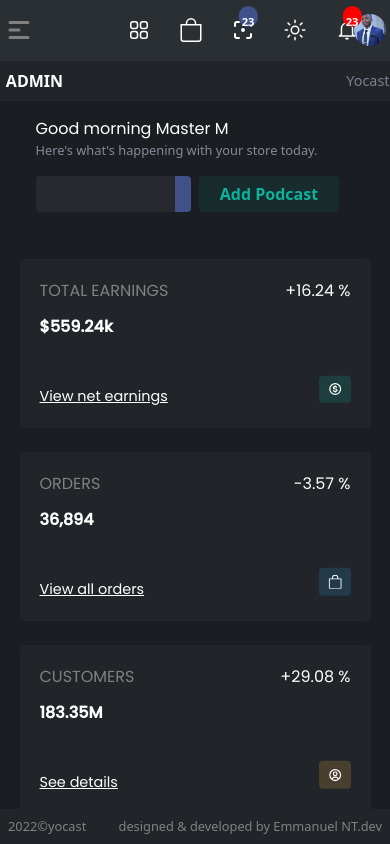
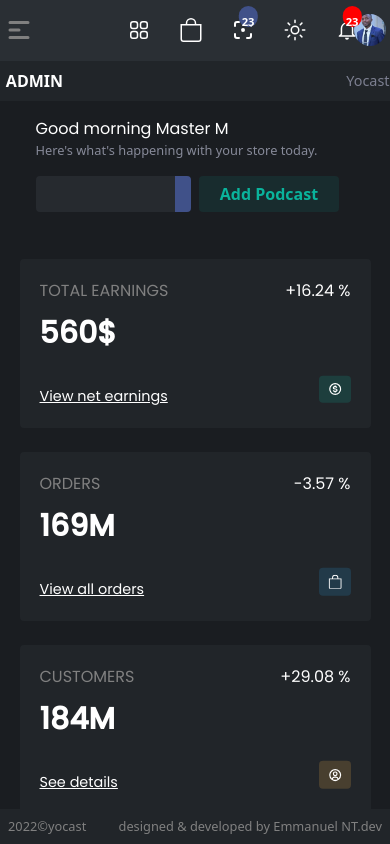
Before and after one commit to valens200/yocast, a React (Vite) app: page / in a window 390 px wide. Built offline with nearby package versions, Linux system fonts and the light colour scheme.

Commit message:
[feat]: responsiveness

```diff
--- a/src/components/homeComponents/AnalyticsCards.tsx
+++ b/src/components/homeComponents/AnalyticsCards.tsx
@@ -1,10 +1,37 @@
-import React from 'react'
-import { useSelector } from 'react-redux'
+import React, { useEffect, useState } from 'react'
+import { useDispatch, useSelector } from 'react-redux'
+import { cardType } from '../../types/appTypes';
 import { RootState } from '../../store'
-
+import { initialCardValues } from '../../features/pageSlice';
+import { castDraft } from 'immer';
 function AnalyticsCards() {
     const analyticsCards = useSelector((store: RootState) => store.page.analyticsCards);
     const isDarkMode = useSelector((store: RootState) => store.page.isDarkMode);
+    const[count, setCount] = useState(0);
+    const dispatch = useDispatch();
+    const getValue = (card: cardType, index: number) => {
+        if(index === 0 ||  index === 3){
+            return `${card.value}$`
+        }else{
+            return `${card.value}M`
+        }
+    }
+    let areEqual = 1;
+    useEffect(() => {
+        const timer = setTimeout(() => {
+            dispatch(initialCardValues(null));
+            setCount(count + 1);
+        },3)
+        for(let i=0; i< analyticsCards.length;i++){
+            if(analyticsCards[i].count != analyticsCards[i].value){
+                areEqual = 0;
+            }
+        }
+        if(areEqual == 1){
+            clearTimeout(timer)
+        }
+    }, [count])
+
     return (
         <div className='text-white items-center md:space-y-0 space-y-6  font-poppins  md:h-[100%] flex flex-col md:flex-row justify-between md:w-[95%] w-[90%]  mx-auto '>
             {analyticsCards.map((card, index) => (
@@ -15,7 +42,7 @@ function AnalyticsCards() {
                     </div>
                     <div className='flex h-[80%] items-center flex-row justify-between'>
                         <div className='flex  h-[100%] justify-between flex-col space-y-4'>
-                            <h1 className='font-bold'>{card.calue}</h1>
+                            <h1 className='font-bold text-3xl'>{getValue(card, index)}</h1>
                             <p className={ isDarkMode ? 'text-[white] text-[0.90rem] underline hover:text-white hover:cursor-pointer':'text-[#405189] text-[0.90rem] underline hover:text-white hover:cursor-pointer'}>{card.view}</p>
                         </div>
                         <div className={ card.backgroundColor + " text-[0.90rem] w-[10%] md:w-[15%] md:h-[40%]  h-[30%] flex justify-center items-center  p-2 rounded font-bold text-center  translate-y-[100%] "}>
--- a/src/features/pageSlice.tsx
+++ b/src/features/pageSlice.tsx
@@ -1,43 +1,47 @@
 import { createSlice, PayloadAction } from "@reduxjs/toolkit";
-import   {BsFillDice4Fill , BsBag, BsFillArrowUpSquareFill} from "react-icons/bs"
-import {FaPortrait, FaBalanceScaleLeft} from "react-icons/fa"
-import {BiDollarCircle, BiUserCircle, BiWallet} from "react-icons/bi"
+import { BsFillDice4Fill, BsBag, BsFillArrowUpSquareFill } from "react-icons/bs"
+import { FaPortrait, FaBalanceScaleLeft } from "react-icons/fa"
+import { BiDollarCircle, BiUserCircle, BiWallet } from "react-icons/bi"
 
 const initialState = {
-  showSidebar:false,
-  isDarkMode:true,
+  showSidebar: false,
+  isDarkMode: true,
   count: 0,
   showSmallNavigation: false,
   analyticsCards: [
     {
       title: "TOTAL EARNINGS",
       percentage: "+16.24 %",
-      calue: "$559.24k",
-      backgroundColor:"bg-[#0AB39C2E]",
+      value: 0,
+      count: 559.25,
+      backgroundColor: "bg-[#0AB39C2E]",
       view: "View net earnings",
       icon: <BiDollarCircle />
     },
     {
       title: "ORDERS",
       percentage: " -3.57 %",
-      calue: "36,894",
-      backgroundColor:"bg-[#299CDB2E]",
+      value: 0,
+      count: 169,
+      backgroundColor: "bg-[#299CDB2E]",
       view: "View all orders",
       icon: <BsBag />
     },
     {
       title: "CUSTOMERS",
       percentage: " +29.08 %",
-      calue: "183.35M",
-      backgroundColor:"bg-[#F7B84B2E]",
+      value: 0,
+      count: 183.35,
+      backgroundColor: "bg-[#F7B84B2E]",
       view: "See details",
       icon: <BiUserCircle />
     },
     {
       title: "MY BALANCE",
       percentage: "+0.00 %",
-      calue: "$165.89k",
-      backgroundColor:"bg-[#4051892E]",
+      value: 0,
+      count: 165.89,
+      backgroundColor: "bg-[#4051892E]",
       view: "Withdraw money",
       icon: <BiWallet />
     }
@@ -48,27 +52,34 @@ const pageSlice = createSlice({
   name: "bookmarks",
   initialState,
   reducers: {
-    setIsDarkMode: (state, action : PayloadAction<String>) => {
-      if(action.payload === "dark"){
+    setIsDarkMode: (state, action: PayloadAction<String>) => {
+      if (action.payload === "dark") {
         state.isDarkMode = true;
-      }else if(action.payload === "white"){
+      } else if (action.payload === "white") {
         state.isDarkMode = false;
-      }else{
+      } else {
         state.isDarkMode = state.isDarkMode;
       }
     },
 
-    setShowSidebar: (state, action : PayloadAction<String>) => {
-      if(action.payload === "show"){
+    setShowSidebar: (state, action: PayloadAction<String>) => {
+      if (action.payload === "show") {
         state.showSidebar = true;
-      }else if(action.payload === "hide"){
+      } else if (action.payload === "hide") {
         state.showSidebar = false;
-      }else{
+      } else {
         state.showSidebar = state.showSidebar;
       }
+    },
+    initialCardValues: (state, action: PayloadAction<null>) => {
+      const analyticsCards = state.analyticsCards;
+      analyticsCards.forEach((card) => (
+      card.value = card.value < card.count ?  card.value + 1 : card.value
+      ))
+      state.analyticsCards = analyticsCards;
     }
   }
 });
 
-export const {setShowSidebar,setIsDarkMode} = pageSlice.actions;
+export const { setShowSidebar, setIsDarkMode, initialCardValues } = pageSlice.actions;
 export const pageReducer = pageSlice.reducer;
--- a/src/pages/dashboards/Home.tsx
+++ b/src/pages/dashboards/Home.tsx
@@ -26,8 +26,12 @@ function Home() {
     const recentActivities = useSelector((store: RootState) => store.recentActivities.activities);
     const podcasts = useSelector((store: RootState) => store.podcasts.podcasts);
     const clientsReviews = useSelector((store: RootState) => store.podcasts.reviews)
+    const [counter, setCounter ] = useState(0);
     const lengthSample: number = "WARUZIKO KURI RADIO RWANDA TARIKI YA 5".length;
     const isDarkMode = useSelector((store: RootState) => store.page.isDarkMode);
+
+
+
     setTimeout(() => {
         setFetched(true);
     }, 1000)
@@ -48,7 +52,7 @@ function Home() {
             footRef.current?.classList.remove("hidden")
         }
 
-    }, [])
+    })
 
     //displaying images associated with on actitivity
 
@@ -71,6 +75,7 @@ function Home() {
         <div className={isDarkMode ? "h-screen w-[100%]  flex flex-row  overflow-y-scroll bg-[#1a1d21]" : "h-screen w-[100%]  flex flex-row  overflow-y-scroll bg-[#f3f3f9]"}>
             <div className='w-[13.6%] md:block hidden sticky top-0 relative bottom-0   h-[100%]'>
                 <Sidebar />
+
             </div>
             <div className='md:w-[86.4%] w-[100%]  h-[100%]'>
                 <div className='h-[12%] nav z-100 sticky top-0 w-[100%]  right-4'>
--- a/src/types/appTypes.ts
+++ b/src/types/appTypes.ts
@@ -1,11 +1,21 @@
 //All variable types of the project
 
+import { ReactNode } from "react";
 
- export type podcastsCategoryType = {
-      category: String,
-      availablePodcasts: number,
-      selected: boolean,
-    }
+export type cardType = {
+  title: String;
+  percentage: String;
+  value: number;
+  backgroundColor: String;
+  view: String;
+  icon: ReactNode;
+};
+
+export type podcastsCategoryType = {
+  category: String;
+  availablePodcasts: number;
+  selected: boolean;
+};
 
 export type inputFieldType = {
   placeholder: String;
@@ -14,16 +24,16 @@ export type inputFieldType = {
 };
 
 export type sidebarFormInputType = {
-    label:String,
-    type:String,
-    placeholder:String,
-    options:String[]
-}
+  label: String;
+  type: String;
+  placeholder: String;
+  options: String[];
+};
 
 export type sidebarFormType = {
-    title:String,
-    inputs: sidebarFormInputType[]
-}
+  title: String;
+  inputs: sidebarFormInputType[];
+};
 
 export type activityType = {
   title: String;
```
